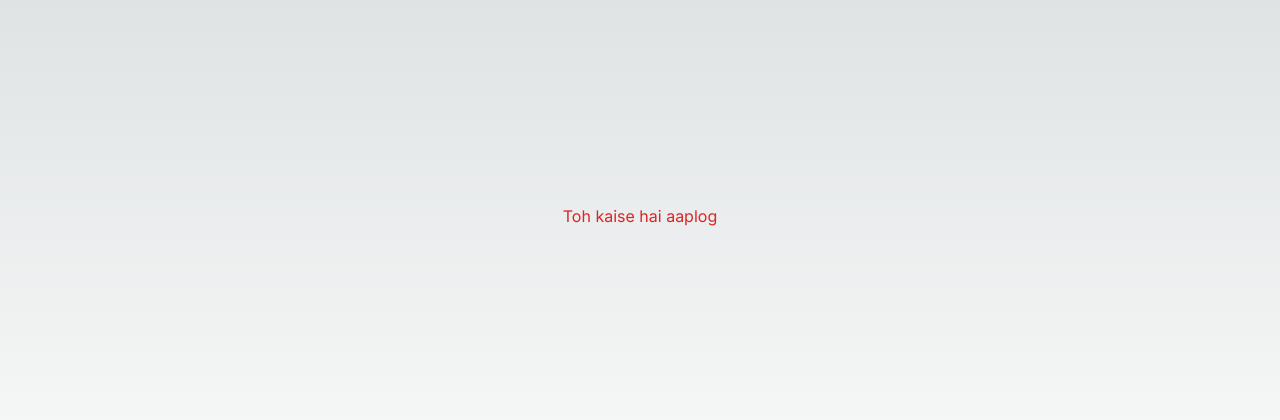
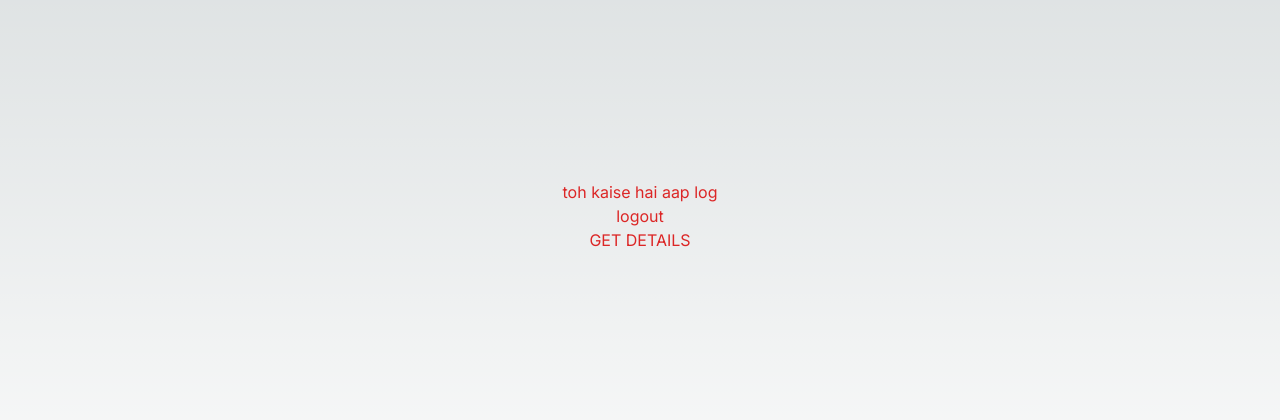
Before and after one commit to rrhan32/auth, a Next.js app: page /profile in a window 1280 px wide. Shown: the part 184-604 px from the top of the page. Built offline with nearby package versions, Linux system fonts and the light colour scheme.

Commit message:
modified profile page to show user id

```diff
--- a/src/app/profile/page.tsx
+++ b/src/app/profile/page.tsx
@@ -1,10 +1,54 @@
-"use client"
-import React from 'react'
+"use client";
+import React, { useEffect, useState } from "react";
+import { useRouter, useSearchParams } from "next/navigation";
+import axios from "axios";
+import { toast, Toaster } from "react-hot-toast";
 
 function Profile() {
-    return(
-      <div className="flex flex-col text-center justify-center min-h-screen text-red-600">Toh kaise hai aaplog</div>
-    )
+  const router = useRouter();
+  const SearchParams = useSearchParams();
+  const [loginSuccess, setLoginSuccess] = useState(SearchParams.get("loginSuccess")!);
+  const [data, setData] = useState("");
+  useEffect(() => {
+    const noti=localStorage.getItem('notifshown');
+    console.log(noti);
+    if (loginSuccess === "true" && noti=== null) {
+      // Show success toast
+      console.log("reached here")
+      toast.success("Login successful");
+      localStorage.setItem('notifshown','true');
+    }
+  });
+
+  const onLogout = async () => {
+    const response = await axios.get("/api/users/logout");
+    console.log(response);
+    setLoginSuccess("false");
+    localStorage.clear();
+    router.push("/login");
+  };
+  const getUserDetails = async () => {
+    if (data.length > 0) {
+      setData("");
+      return;
+    }
+    const res = await axios.get("/api/users/me");
+    console.log(res.data);
+    setData(res.data.data._id);
+  };
+  return (
+    <div className="flex flex-col text-center justify-center min-h-screen text-red-600">
+      <Toaster position="top-center" />
+      <div>{data}</div>
+      <div> toh kaise hai aap log</div>
+      <button onClick={onLogout} className="">
+        logout
+      </button>
+      <button className="text-red" onClick={getUserDetails}>
+        {data.length == 0 ? "GET DETAILS" : "HIDE DETAILS"}
+      </button>
+    </div>
+  );
 }
 
-export default Profile
+export default Profile;
```
